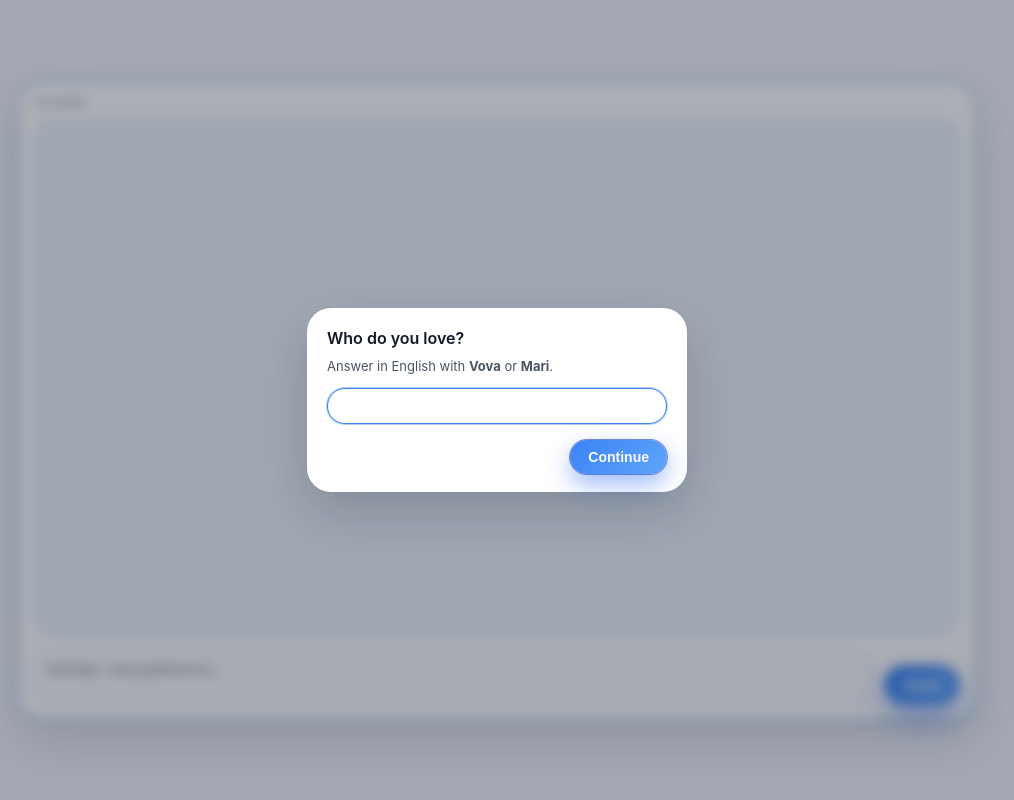
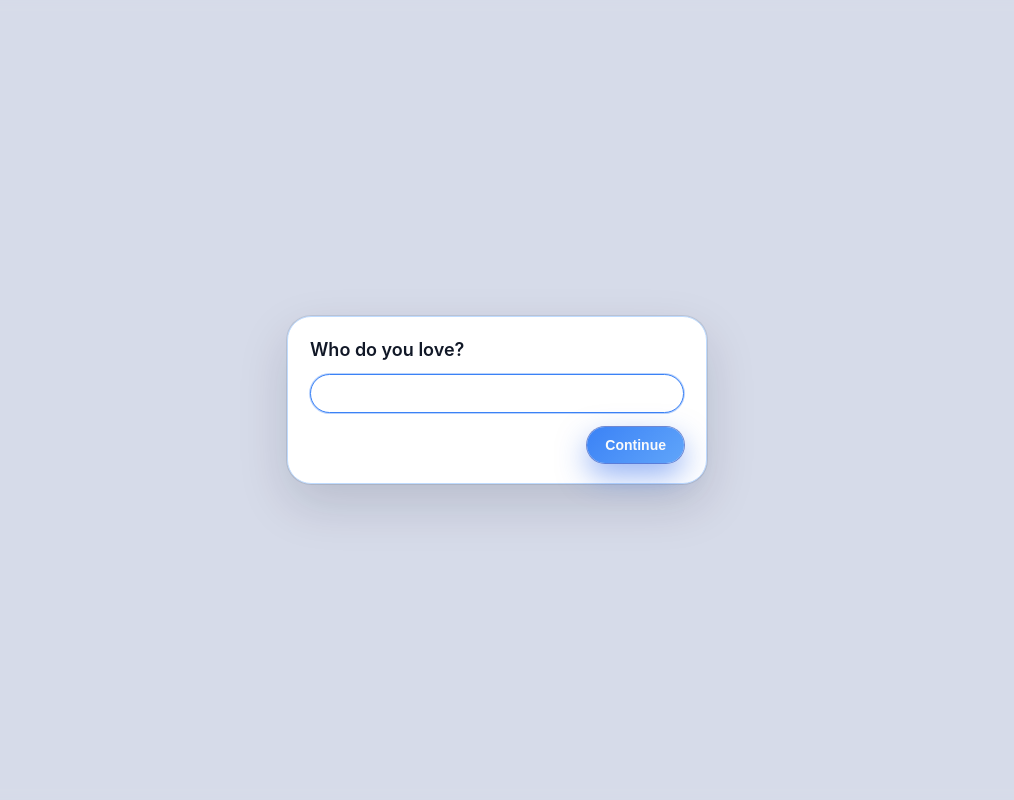
Before and after one commit to volodymyrhasych/Chat_Mari_Vova, a FastAPI app: page / in a window 1280 px wide. Shown: the whole page, without its empty margins (143-1157 px from the left). Run offline with FastAPI, Linux system fonts and the light colour scheme.

Commit message:
Update chat.html

```diff
--- a/templates/chat.html
+++ b/templates/chat.html
@@ -4,41 +4,61 @@
   <meta charset="UTF-8" />
   <title>Mini Chat</title>
   <meta name="viewport" content="width=device-width, initial-scale=1, viewport-fit=cover" />
+
   <style>
     * {
       box-sizing: border-box;
     }
 
-    html, body {
-      height: 100%;
+    body {
       margin: 0;
-      padding: 0;
+      font-family: -apple-system, BlinkMacSystemFont, system-ui, sans-serif;
+      background: #eef2ff;
+      color: #111827;
     }
 
-    body {
-      font-family: -apple-system, BlinkMacSystemFont, system-ui, sans-serif;
-      background: #f5f7ff;
-      color: #111827;
+    /* Обгортка всього застосунку */
+    .app-shell {
+      min-height: 100vh;
       display: flex;
       justify-content: center;
       align-items: center;
-      padding: 24px;
+      padding: 16px;
     }
 
-    /* Основна картка чату */
-    .chat-shell {
-      width: min(960px, 100%);
-      height: min(640px, 100%);
+    /* Основна картка чату (десктоп) */
+    .chat-card {
+      width: 100%;
+      max-width: 960px;
+      height: calc(100vh - 32px); /* мінус padding app-shell */
       border-radius: 26px;
       background: #ffffff;
       border: 2px solid #bfdbfe;
       box-shadow:
         0 20px 50px rgba(15, 23, 42, 0.15),
-        0 0 0 1px rgba(148, 163, 184, 0.35);
-      padding: 14px 16px 14px;
+        0 0 0 1px rgba(148, 163, 184, 0.4);
+      padding: 16px 18px 16px;
       display: flex;
       flex-direction: column;
       gap: 10px;
+    }
+
+    .top-bar {
+      display: flex;
+      justify-content: space-between;
+      align-items: baseline;
+      padding: 2px 4px 6px;
+    }
+
+    .chat-title {
+      font-size: 15px;
+      font-weight: 600;
+      color: #111827;
+    }
+
+    .chat-participants {
+      font-size: 13px;
+      color: #6b7280;
     }
 
     .label {
@@ -46,21 +66,28 @@
       text-transform: uppercase;
       letter-spacing: 0.06em;
       color: #6b7280;
-      margin-left: 2px;
+      margin-bottom: 4px;
     }
 
-    .history-wrapper {
+    .field-col {
+      display: flex;
+      flex-direction: column;
       flex: 1;
       min-height: 0;
-      border-radius: 18px;
+    }
+
+    .chat-wrapper {
+      flex: 1;
+      min-height: 0;
+      border-radius: 20px;
       border: 1px solid #bfdbfe;
       background: #eff6ff;
-      padding: 8px 8px 10px;
+      padding: 10px 10px 12px;
       overflow-y: auto;
+      font-size: 13px;
       display: flex;
       flex-direction: column;
       gap: 6px;
-      scroll-behavior: smooth;
     }
 
     .msg-row {
@@ -90,7 +117,7 @@
 
     .msg-meta {
       font-size: 11px;
-      opacity: 0.75;
+      opacity: 0.7;
       margin-bottom: 2px;
     }
 
@@ -105,7 +132,7 @@
       display: flex;
       gap: 10px;
       align-items: flex-end;
-      margin-top: 4px;
+      margin-top: 6px;
     }
 
     .textarea {
@@ -150,42 +177,39 @@
         0 0 0 1px rgba(30, 64, 175, 0.7);
     }
 
-    /* ----- Логін-оверлей ----- */
+    /* ---------- Login overlay ---------- */
+
     .login-overlay {
       position: fixed;
       inset: 0;
-      background: rgba(15, 23, 42, 0.35);
+      background: rgba(15, 23, 42, 0.1);
       display: flex;
+      align-items: center;
       justify-content: center;
-      align-items: center;
       padding: 16px;
+      backdrop-filter: blur(6px);
       z-index: 20;
-      backdrop-filter: blur(6px);
     }
 
     .login-card {
-      width: min(380px, 100%);
+      width: 100%;
+      max-width: 420px;
       border-radius: 24px;
       background: #ffffff;
-      padding: 20px 20px 18px;
+      border: 1px solid #bfdbfe;
       box-shadow:
-        0 20px 50px rgba(15, 23, 42, 0.2),
-        0 0 0 1px rgba(148, 163, 184, 0.3);
+        0 20px 50px rgba(15, 23, 42, 0.15),
+        0 0 0 1px rgba(148, 163, 184, 0.35);
+      padding: 22px 22px 20px;
       display: flex;
       flex-direction: column;
-      gap: 10px;
+      gap: 14px;
     }
 
     .login-question {
-      font-size: 16px;
+      font-size: 18px;
       font-weight: 600;
       color: #111827;
-    }
-
-    .login-label {
-      font-size: 13px;
-      color: #4b5563;
-      margin-bottom: 4px;
     }
 
     .login-input {
@@ -193,140 +217,167 @@
       border-radius: 999px;
       border: 1px solid #bfdbfe;
       background: #f9fbff;
-      padding: 9px 14px;
-      font-size: 14px;
-      color: #111827;
+      padding: 10px 14px;
+      font-size: 15px;
       outline: none;
     }
 
     .login-input:focus {
       border-color: #3b82f6;
-      box-shadow: 0 0 0 1px rgba(59, 130, 246, 0.4);
+      box-shadow: 0 0 0 1px rgba(59, 130, 246, 0.35);
       background: #ffffff;
     }
 
     .login-btn {
-      margin-top: 6px;
-      align-self: flex-end;
       border-radius: 999px;
       border: none;
-      padding: 9px 18px;
+      padding: 10px 18px;
       font-size: 14px;
       font-weight: 600;
       background: linear-gradient(135deg, #3b82f6, #60a5fa);
       color: #f9fafb;
       cursor: pointer;
+      align-self: flex-end;
       box-shadow:
-        0 10px 24px rgba(37, 99, 235, 0.45),
+        0 12px 30px rgba(37, 99, 235, 0.5),
         0 0 0 1px rgba(30, 64, 175, 0.6);
     }
 
     .login-btn:active {
       transform: translateY(1px);
       box-shadow:
-        0 5px 14px rgba(37, 99, 235, 0.5),
+        0 6px 16px rgba(37, 99, 235, 0.55),
         0 0 0 1px rgba(30, 64, 175, 0.7);
     }
 
-    /* ----- Мобільна адаптація ----- */
+    .hidden {
+      display: none !important;
+    }
+
+    /* ---------- Мобільний режим: картка на весь екран ---------- */
+
     @media (max-width: 640px) {
-      body {
+      .app-shell {
         padding: 0;
-        align-items: stretch;
       }
-      .chat-shell {
-        width: 100%;
-        height: 100%;
+
+      .chat-card {
+        max-width: none;
+        height: 100vh;
         border-radius: 0;
+        border: none;
         box-shadow: none;
-        border-left: none;
-        border-right: none;
-        padding-top: calc(10px + env(safe-area-inset-top, 0px));
-        padding-bottom: calc(12px + env(safe-area-inset-bottom, 0px));
+        padding: 10px 10px 12px;
       }
-      .login-card {
-        border-radius: 18px;
+
+      .top-bar {
+        padding: 2px 2px 4px;
       }
     }
   </style>
 </head>
 <body>
-<div class="chat-shell">
-  <div class="label">Історія</div>
-  <div id="chat" class="history-wrapper"></div>
-
-  <div class="input-row">
-    <textarea id="message" class="textarea" placeholder="Напиши повідомлення…"></textarea>
-    <button id="sendBtn" class="btn">Send</button>
-  </div>
-</div>
 
 <!-- Логін-екран -->
 <div id="loginOverlay" class="login-overlay">
   <div class="login-card">
     <div class="login-question">Who do you love?</div>
-    <div class="login-label">Answer in English with <strong>Vova</strong> or <strong>Mari</strong>.</div>
     <input id="loginAnswer" class="login-input" autocomplete="off" />
     <button id="loginBtn" class="login-btn">Continue</button>
   </div>
 </div>
 
+<!-- Основний інтерфейс чату -->
+<div id="appShell" class="app-shell hidden">
+  <div class="chat-card">
+    <div class="top-bar">
+      <div class="chat-title">Mini Chat</div>
+      <div class="chat-participants">
+        <span id="meLabel">Vova</span> · <span id="peerLabel">Mari</span>
+      </div>
+    </div>
+
+    <div class="field-col">
+      <div class="label">Історія</div>
+      <div id="chat" class="chat-wrapper"></div>
+    </div>
+
+    <div class="input-row">
+      <textarea id="message" class="textarea" placeholder="Напиши повідомлення…"></textarea>
+      <button id="sendBtn" class="btn">Send</button>
+    </div>
+  </div>
+</div>
+
 <script>
-  const chatBox = document.getElementById("chat");
+  const loginOverlay = document.getElementById("loginOverlay");
+  const loginInput   = document.getElementById("loginAnswer");
+  const loginBtn     = document.getElementById("loginBtn");
+
+  const appShell = document.getElementById("appShell");
+  const chatBox  = document.getElementById("chat");
   const msgInput = document.getElementById("message");
-  const sendBtn = document.getElementById("sendBtn");
+  const sendBtn  = document.getElementById("sendBtn");
 
-  const loginOverlay = document.getElementById("loginOverlay");
-  const loginInput = document.getElementById("loginAnswer");
-  const loginBtn = document.getElementById("loginBtn");
+  const meLabel   = document.getElementById("meLabel");
+  const peerLabel = document.getElementById("peerLabel");
 
-  let me = null;        // моє ім'я: "Vova" або "Mari"
-  let partner = null;   // ім'я іншого
+  let meName   = null;
+  let peerName = null;
 
-  function normalizeName(raw) {
-    if (!raw) return "";
-    const t = raw.trim().toLowerCase();
-    if (t === "vova" || t === "v" || t === "vov") return "Vova";
-    if (t === "mari" || t === "mary" || t === "m") return "Mari";
-    return "";
+  function applyNames() {
+    meLabel.textContent   = meName;
+    peerLabel.textContent = peerName;
   }
 
-  function saveIdentity(nameMe, namePartner) {
-    localStorage.setItem("miniChatMe", nameMe);
-    localStorage.setItem("miniChatPartner", namePartner);
+  function finishLogin() {
+    loginOverlay.classList.add("hidden");
+    appShell.classList.remove("hidden");
+    applyNames();
+    fetchMessages();
   }
 
-  function loadIdentity() {
-    const storedMe = localStorage.getItem("miniChatMe");
-    const storedPartner = localStorage.getItem("miniChatPartner");
-    if (storedMe && storedPartner) {
-      me = storedMe;
-      partner = storedPartner;
-      loginOverlay.style.display = "none";
+  function handleLogin() {
+    const raw = (loginInput.value || "").trim().toLowerCase();
+
+    if (raw === "vova") {
+      meName   = "Mari";
+      peerName = "Vova";
+    } else if (raw === "mari") {
+      meName   = "Vova";
+      peerName = "Mari";
+    } else {
+      alert("Answer with Vova or Mari ❤️");
+      return;
     }
+
+    localStorage.setItem("meName", meName);
+    localStorage.setItem("peerName", peerName);
+
+    finishLogin();
   }
 
-  loginBtn.addEventListener("click", () => {
-    const normalized = normalizeName(loginInput.value);
-    if (!normalized) return;
+  // Перевіряємо, чи вже є логін
+  (function initLogin() {
+    const storedMe   = localStorage.getItem("meName");
+    const storedPeer = localStorage.getItem("peerName");
 
-    if (normalized === "Vova") {
-      me = "Vova";
-      partner = "Mari";
+    if (storedMe && storedPeer) {
+      meName   = storedMe;
+      peerName = storedPeer;
+      finishLogin();
     } else {
-      me = "Mari";
-      partner = "Vova";
+      loginOverlay.classList.remove("hidden");
+      appShell.classList.add("hidden");
+      loginInput.focus();
     }
+  })();
 
-    saveIdentity(me, partner);
-    loginOverlay.style.display = "none";
-    fetchMessages();
-  });
-
+  loginBtn.addEventListener("click", handleLogin);
   loginInput.addEventListener("keydown", (e) => {
     if (e.key === "Enter") {
       e.preventDefault();
-      loginBtn.click();
+      handleLogin();
     }
   });
 
@@ -341,20 +392,24 @@
   }
 
   function renderMessages(list) {
-    const currentUser = me || localStorage.getItem("miniChatMe") || "Me";
+    const me = meName || "Me";
     chatBox.innerHTML = "";
 
     for (const m of list) {
       const row = document.createElement("div");
-      row.className = "msg-row" + (m.sender === currentUser ? " me" : "");
+      const isMe = m.sender === me;
+      row.className = "msg-row" + (isMe ? " me" : "");
 
       const bubble = document.createElement("div");
-      bubble.className = "bubble" + (m.sender === currentUser ? " me" : "");
+      bubble.className = "bubble" + (isMe ? " me" : "");
 
       const meta = document.createElement("div");
       meta.className = "msg-meta";
       const t = new Date(m.timestamp);
-      const timeStr = t.toLocaleTimeString("uk-UA", { hour: "2-digit", minute: "2-digit" });
+      const timeStr = t.toLocaleTimeString("uk-UA", {
+        hour: "2-digit",
+        minute: "2-digit"
+      });
       meta.textContent = `${m.sender} · ${timeStr}`;
 
       const text = document.createElement("div");
@@ -372,15 +427,15 @@
 
   async function sendMessage() {
     const text = msgInput.value.trim();
-    const currentUser = me || localStorage.getItem("miniChatMe");
+    if (!text) return;
 
-    if (!currentUser || !text) return;
+    const sender = meName || "Me";
 
     try {
       await fetch("/messages", {
         method: "POST",
         headers: { "Content-Type": "application/json" },
-        body: JSON.stringify({ sender: currentUser, text }),
+        body: JSON.stringify({ sender, text }),
       });
       msgInput.value = "";
       await fetchMessages();
@@ -397,15 +452,7 @@
     }
   });
 
-  loadIdentity();
-  if (!me) {
-    loginOverlay.style.display = "flex";
-    loginInput.focus();
-  } else {
-    loginOverlay.style.display = "none";
-    fetchMessages();
-  }
-
+  // Перший фетч + поллінг
   setInterval(fetchMessages, 3000);
 </script>
 </body>
```
